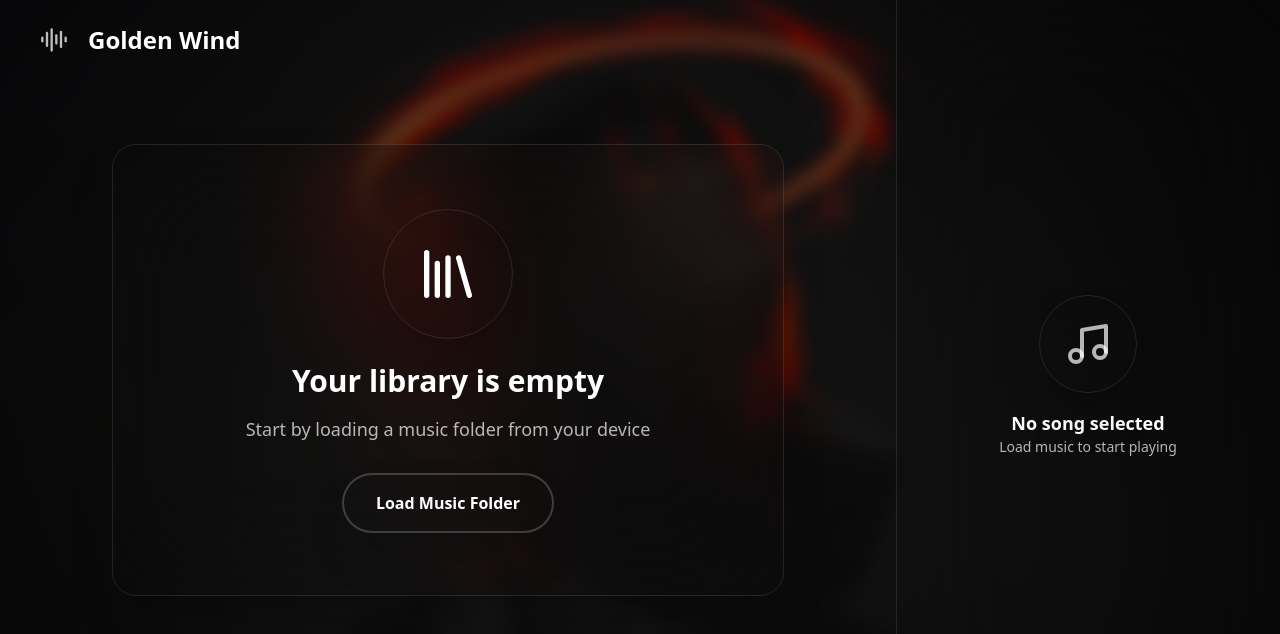
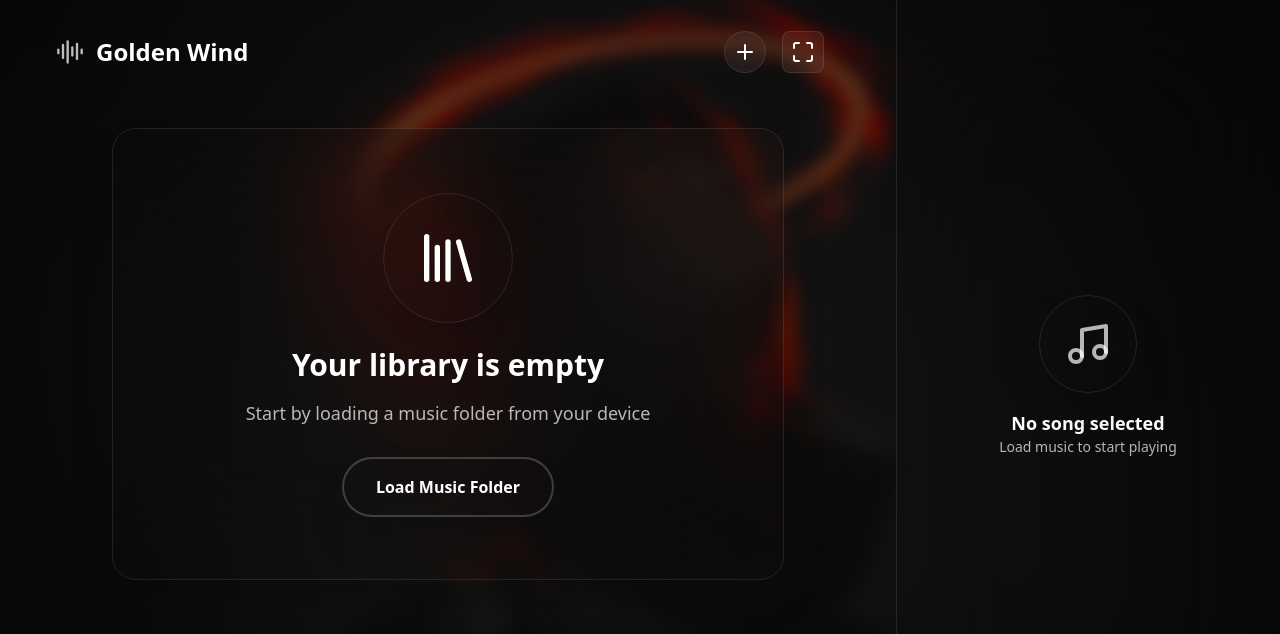
Before and after one commit to Manish6523/local-music-player, a React (Vite) app: page / in a window 1280 px wide. Shown: the top 634 px of the page. Built offline with nearby package versions, Linux system fonts and the light colour scheme.

Commit message:
fullscreen

```diff
--- a/index.html
+++ b/index.html
@@ -4,7 +4,7 @@
     <meta charset="UTF-8" />
      <link rel="icon" type="image/png" href="/icon.png" />
     <meta name="viewport" content="width=device-width, initial-scale=1.0" />
-    <title>music-player</title>
+    <title>Golden Wind </title>
   </head>
   <body
   >
--- a/src/App.jsx
+++ b/src/App.jsx
@@ -39,6 +39,9 @@ const App = () => {
   const [isPlaying, setIsPlaying] = useState(false);
   const [currentTime, setCurrentTime] = useState(0);
   const [duration, setDuration] = useState(0);
+
+  // For controlling Navbar background transparency
+  const [isScrolled, setIsScrolled] = useState(false);
 
   const playlistNames = Object.keys(playlists);
   const currentSongListOriginal = playlists[currentPlaylistName || ""] || [];
@@ -486,12 +489,32 @@ const App = () => {
     };
   }, [playlists]);
 
+  //   ---- NAVBAR SCROLL DETECTION LOGIC ----
+  // "isScrolled" becomes true as soon as content scrolls down
+  // so Navbar can use this as prop/class to make its background transparent always when scrolled or at top
+
+  useEffect(() => {
+    // Target the main content scroll area (the element with class .custom-scrollbar)
+    // Since it's inside the main, we get it after render
+    const mainScrollEl = document.querySelector('main.custom-scrollbar');
+    if (!mainScrollEl) return; // Might not be mounted yet
+
+    const handleScroll = () => {
+      // At the top of scroll, isScrolled should be false (fully transparent), otherwise true (transparent)
+      setIsScrolled(mainScrollEl.scrollTop > 0);
+    };
+
+    mainScrollEl.addEventListener('scroll', handleScroll);
+
+    // Initial scroll state
+    setIsScrolled(mainScrollEl.scrollTop > 0);
+
+    return () => {
+      mainScrollEl.removeEventListener('scroll', handleScroll);
+    };
+  }, [location]);
+
   // Decide what the background image should be:
-  // - If there's a current song and it has a cover, use that.
-  // - Otherwise, use "/background01.jpg".
-  // The blur and filter should always be the same, regardless of play/pause state.
-  // Only change cover when the *song* changes, not when play/pause changes.
-
   const bgImage =
     currentPlayingSong?.cover && currentPlayingSong.cover.trim()
       ? currentPlayingSong.cover
@@ -505,7 +528,6 @@ const App = () => {
           className="absolute inset-0 bg-cover bg-center animate-fade-in"
           style={{
             backgroundImage: `url(${bgImage})`,
-            // Use lighter blur for song cover, heavier for default; but you could always use the same if you prefer!
             filter:
               bgImage === "/background01.jpg"
                 ? 'blur(7px) brightness(0.4)'
@@ -517,7 +539,12 @@ const App = () => {
       </div>
 
       <div className="flex flex-col lg:flex-row flex-grow min-w-0 relative z-10">
-        <Navbar onFolderSelect={handleFolderSelect} onToggleRightPanel={() => setShowRightPanel(!showRightPanel)} />
+
+        {/* <Navbar
+          isScrolled={isScrolled}
+          onFolderSelect={handleFolderSelect}
+          onToggleRightPanel={() => setShowRightPanel(!showRightPanel)}
+        /> */}
         <main className="flex-grow overflow-y-auto custom-scrollbar">
           <Routes>
             <Route
@@ -530,6 +557,11 @@ const App = () => {
                   currentSong={currentPlayingSong}
                   currentPlaylistName={currentPlaylistName}
                   playSong={playSong}
+                  isScrolled={isScrolled}
+                  onToggleRightPanel={() => setShowRightPanel(!showRightPanel)}
+                  handleFolderSelect={handleFolderSelect}
+                  setShowRightPanel={setShowRightPanel}
+                  showRightPanel={showRightPanel}
                 />
               }
             />
@@ -547,6 +579,11 @@ const App = () => {
                   onPlayPause={onPlayPause}
                   isPlaying={isPlaying}
                   currentSongIndex={currentSongIndex}
+                  isScrolled={isScrolled}
+                  onToggleRightPanel={() => setShowRightPanel(!showRightPanel)}
+                  handleFolderSelect={handleFolderSelect}
+                  setShowRightPanel={setShowRightPanel}
+                  showRightPanel={showRightPanel}
                 />
               }
             />
@@ -568,9 +605,8 @@ const App = () => {
       {showRightPanel && (
         <div className="lg:hidden fixed inset-0 bg-black/50 z-40" onClick={() => setShowRightPanel(false)}></div>
       )}
-      <div className={`fixed lg:relative inset-y-0 right-0 lg:inset-auto z-50 lg:z-auto transition-transform duration-300 ${
-        showRightPanel ? 'translate-x-0' : 'translate-x-full lg:translate-x-0'
-      }`}>
+      <div className={`fixed lg:relative inset-y-0 right-0 lg:inset-auto z-50 lg:z-auto transition-transform duration-300 ${showRightPanel ? 'translate-x-0' : 'translate-x-full lg:translate-x-0'
+        }`}>
         <RightPlayerPanel
           currentSong={currentPlayingSong}
           isPlaying={isPlaying}
--- a/src/components/mainUI/Home.jsx
+++ b/src/components/mainUI/Home.jsx
@@ -1,14 +1,20 @@
 import { useNavigate } from "react-router-dom";
 import { Library, Disc3 } from "lucide-react";
 import { PLAYLIST_FALLBACK_SM, MUSIC_NOTE_FALLBACK } from "./utils";
+import Navbar from "./Navbar";
 
 const Home = ({
   playlists,
   onFolderSelect,
   selectPlaylist,
   currentSong,
+  handleFolderSelect,
   currentPlaylistName,
   playSong,
+  isScrolled,
+  onToggleRightPanel,
+  setShowRightPanel,
+  showRightPanel
 }) => {
   const { "My Songs": individualSongs = [], ...otherPlaylists } = playlists;
   const playlistNames = Object.keys(otherPlaylists);
@@ -27,8 +33,13 @@ const Home = ({
   };
 
   return (
-    <div className="flex-grow p-4 md:p-8 lg:p-12 overflow-y-auto  text-white min-h-full relative custom-scrollbar pt-20 md:pt-28 md:mt-12"
+    <div className="flex-grow  p-3 md:p-8 lg:p-12 lg:pt-0  text-white min-h-full relative custom-scrollbar"
     >
+      <Navbar
+        isScrolled={isScrolled}
+        onFolderSelect={handleFolderSelect}
+        onToggleRightPanel={() => setShowRightPanel(!showRightPanel)}
+      />
       {playlistNames.length === 0 && individualSongs.length === 0 ? (
         <div className="text-center p-8 md:p-16 mt-12 rounded-3xl bg-gradient-glass backdrop-blur-3xl border border-white/10 shadow-2xl max-w-2xl mx-auto">
           <div className="p-6 md:p-8 rounded-full bg-primary/20 backdrop-blur-xl inline-flex mb-4 md:mb-6 border border-white/10 shadow-xl shadow-primary/20">
@@ -53,11 +64,11 @@ const Home = ({
       ) : (
         <>
           {playlistNames.length > 0 && (
-            <section className="mb-12 md:mb-16">
+            <section className="mb-12 md:mb-16 mt-10">
               <h2 className="text-2xl md:text-3xl font-bold mb-6 md:mb-8 text-white">
-              Your Playlists
+                Your Playlists
               </h2>
-              <div className="grid grid-cols-2 sm:grid-cols-3 md:grid-cols-4 lg:grid-cols-4 xl:grid-cols-4 gap-3 md:gap-6">
+              <div className="grid grid-cols-2 sm:grid-cols-3 md:grid-cols-3 lg:grid-cols-3 xl:grid-cols-4 gap-3 md:gap-6">
                 {playlistNames.map((name) => {
                   const list = otherPlaylists[name];
                   const firstSong = list[0];
@@ -122,10 +133,9 @@ const Home = ({
                       key={idx}
                       onClick={() => handleSongClick(song, idx)}
                       className={`grid grid-cols-[50px_1fr_60px] md:grid-cols-[60px_1fr_100px] items-center p-3 md:p-4 rounded-lg md:rounded-xl cursor-pointer transition-all duration-200 group
-                        ${
-                          isCurrent
-                            ? "bg-primary/20 backdrop-blur-xl border border-primary/30 shadow-lg shadow-primary/20"
-                            : "hover:bg-gradient-glass backdrop-blur-xl border border-transparent border-white/10 hover:border-white/50 hover:shadow-lg"
+                        ${isCurrent
+                          ? "bg-primary/20 backdrop-blur-xl border border-primary/30 shadow-lg shadow-primary/20"
+                          : "hover:bg-gradient-glass backdrop-blur-xl border border-transparent border-white/10 hover:border-white/50 hover:shadow-lg"
                         }`}
                     >
                       <img
@@ -136,9 +146,8 @@ const Home = ({
                       />
                       <div className="truncate ml-2 md:ml-4">
                         <p
-                          className={`text-sm md:text-base font-medium truncate ${
-                            isCurrent ? "text-primary" : "text-white group-hover:text-primary"
-                          } transition-colors`}
+                          className={`text-sm md:text-base font-medium truncate ${isCurrent ? "text-primary" : "text-white group-hover:text-primary"
+                            } transition-colors`}
                         >
                           {song.title}
                         </p>
--- a/src/components/mainUI/Navbar.jsx
+++ b/src/components/mainUI/Navbar.jsx
@@ -1,32 +1,88 @@
 import { useNavigate, useLocation } from "react-router-dom";
-import { Music, Menu, Plus, Disc2, Disc3, AudioLines } from "lucide-react";
+import { Plus, Disc3, AudioLines, Maximize, Minimize } from "lucide-react";
+import { useState, useEffect } from "react";
 
-const Navbar = ({ onFolderSelect, onToggleRightPanel }) => {
+const Navbar = ({ onFolderSelect, onToggleRightPanel, isScrolled }) => {
   const navigate = useNavigate();
   const location = useLocation();
-  const isHome = location.pathname === "/";
+
+  const [isFullScreen, setIsFullscreen] = useState(
+    !!(typeof document !== "undefined" && document.fullscreenElement)
+  );
+
+  // Listen for fullscreen change
+  useEffect(() => {
+    function handleFullScreenChange() {
+      setIsFullscreen(!!document.fullscreenElement);
+    }
+    document.addEventListener("fullscreenchange", handleFullScreenChange);
+    return () =>
+      document.removeEventListener("fullscreenchange", handleFullScreenChange);
+  }, []);
+
+  const toggleFullScreen = () => {
+    if (!document.fullscreenElement) {
+      // Try to enter fullscreen on the root app element (or fallback to body)
+      const el =
+        document.getElementById("root") ||
+        document.querySelector("#root") ||
+        document.body;
+      if (el.requestFullscreen) {
+        el.requestFullscreen();
+      } else if (el.webkitRequestFullscreen) {
+        el.webkitRequestFullscreen();
+      } else if (el.mozRequestFullScreen) {
+        el.mozRequestFullScreen();
+      } else if (el.msRequestFullscreen) {
+        el.msRequestFullscreen();
+      }
+    } else {
+      if (document.exitFullscreen) {
+        document.exitFullscreen();
+      } else if (document.webkitExitFullscreen) {
+        document.webkitExitFullscreen();
+      } else if (document.mozCancelFullScreen) {
+        document.mozCancelFullScreen();
+      } else if (document.msExitFullscreen) {
+        document.msExitFullscreen();
+      }
+    }
+  };
 
   return (
     <nav
-      className={`h-16 md:h-20 px-4 md:px-8 flex items-center justify-between fixed w-full top-0 z-30 transition-all duration-300`}   >
+      className={`
+        h-16 md:h-20 flex items-center sticky justify-between px-2 top-3 z-30
+        transition-all duration-300 rounded-2xl
+      // Add blurred glass + border/color when scrolled
+      ${
+        isScrolled
+          ? "bg-gradient-glass backdrop-blur-xl shadow-2xl"
+          : ""
+      }
+      `}
+
+    >
       <div className="flex items-center space-x-2 md:space-x-4">
         <button
           onClick={() => navigate("/")}
           className="flex items-center space-x-2 md:space-x-3 group"
         >
-          <div className="p-1.5 md:p-2 rounded-xl md:rounded-2xl bg-gradient-primary">
-            <AudioLines size={20} className="md:w-7 md:h-7 text-white animate-pulse" />
+          <div className=" rounded-xl md:rounded-2xl bg-gradient-primary">
+            <AudioLines size={30} className="md:w-7 md:h-7 text-white animate-pulse" />
           </div>
-          <span className="text-xl md:text-2xl font-bold text-white sm:inline group-hover:text-primary transition-colors">
-          Golden Wind
+          <span className="text-xl hidden md:text-2xl font-bold text-white sm:inline group-hover:text-primary transition-colors">
+            Golden Wind
           </span>
         </button>
       </div>
 
       <div className="flex items-center space-x-2 md:space-x-4">
         <label className="relative group cursor-pointer">
-          <div className="lg:hidden p-2 rounded-full bg-white/5 backdrop-blur-xl border border-white/10 text-white hover:bg-white/10 transition-all duration-300"
-          aria-label="Toggle player panel">
+          <div
+            className="p-2 rounded-full bg-white/5 backdrop-blur-xl border border-white/10 text-white hover:bg-white/10 transition-all duration-300"
+            aria-label="Add Folder"
+          >
             <Plus size={24} />
           </div>
           <input
@@ -38,6 +94,18 @@ const Navbar = ({ onFolderSelect, onToggleRightPanel }) => {
             className="hidden"
           />
         </label>
+        {/* Toggle Fullscreen */}
+        <button
+          onClick={toggleFullScreen}
+          className=" p-2 rounded-lg cursor-pointer bg-white/5 backdrop-blur-xl border border-white/10 text-white hover:bg-white/10 transition-all duration-300"
+          aria-label="Toggle Fullscreen"
+        >
+          {isFullScreen ? (
+            <Minimize size={24} className="text-white" />
+          ) : (
+            <Maximize size={24} className="text-white" />
+          )}
+        </button>
 
         {/* Hamburger menu for mobile */}
         <button
```
Also changed, not shown: src/components/mainUI/PlayerPage.jsx (+16 -3 lines), src/components/mainUI/RightPlayerPanel.jsx (+3 -24 lines), public/headphones.gif (added).
